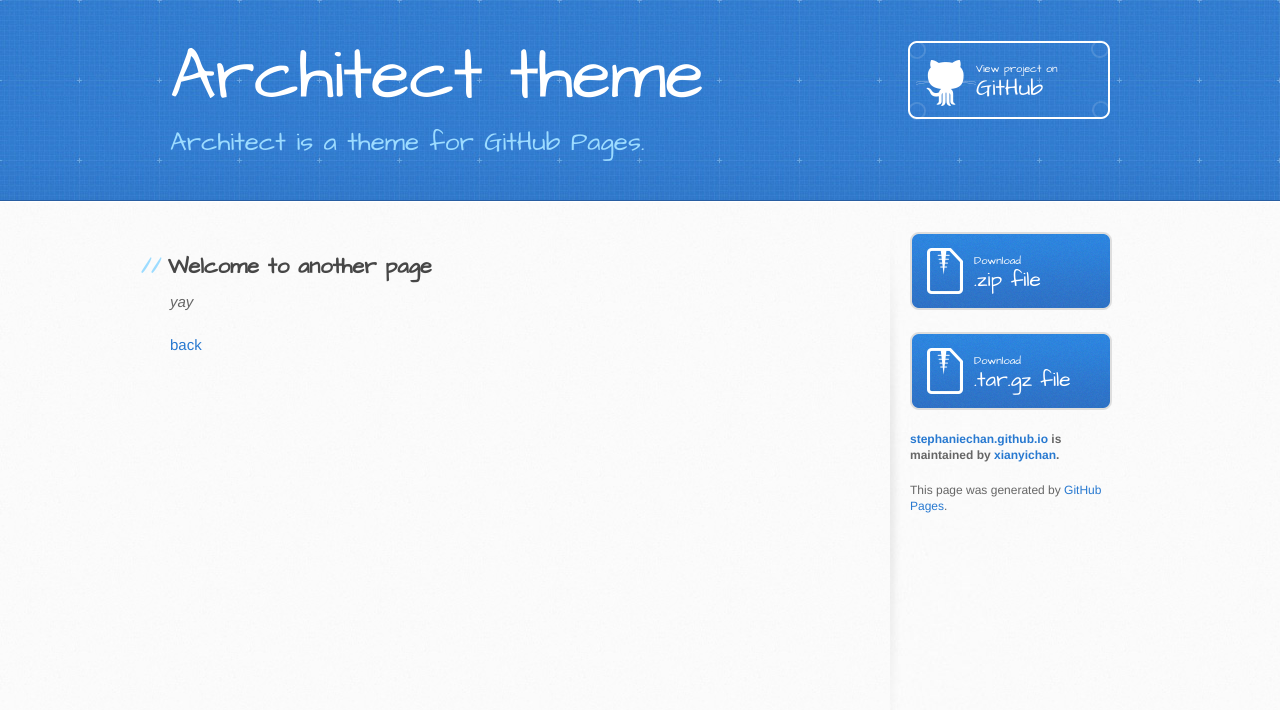
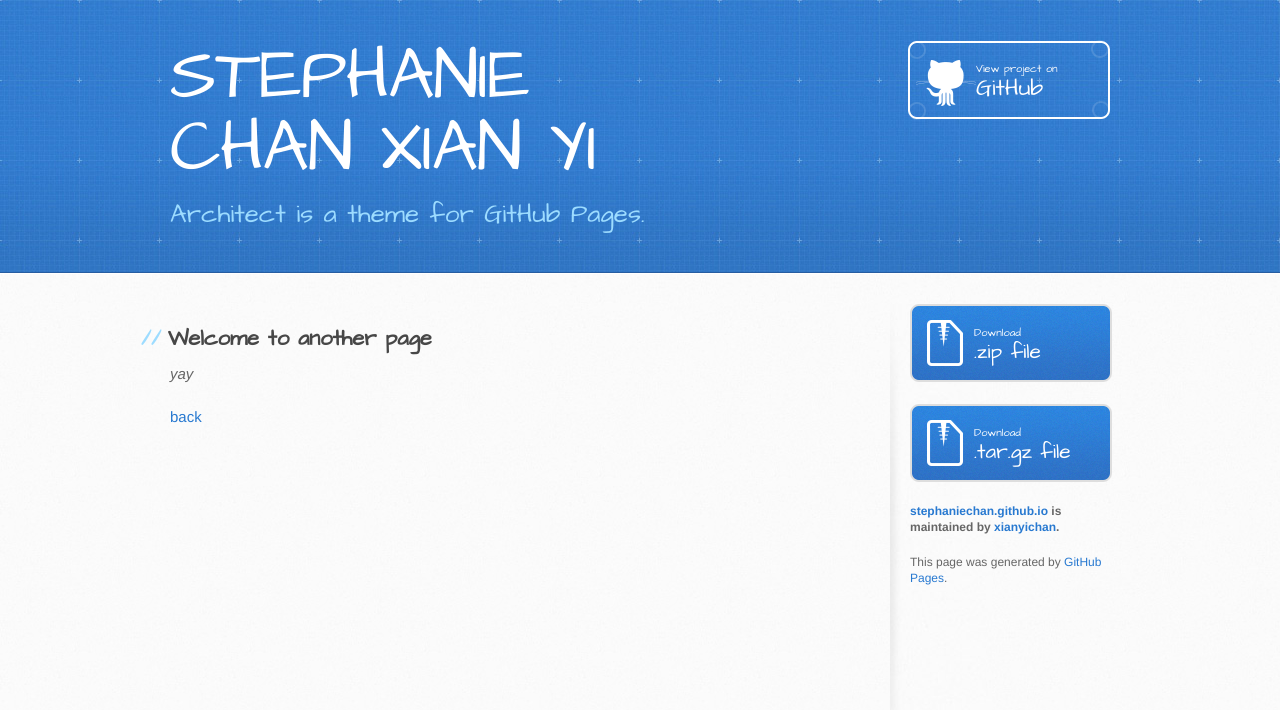
Before and after one commit to xianyichan/stephaniechan.github.io, a Jekyll site: the page built from another-page.md, in a window 1280 px wide. Shown: the top 710 px of the page. Built offline with Jekyll 4.4.1, drawn with Linux system fonts in a browser that asks for light colours; our own code applies the rules of GitHub Pages for plain Markdown files.

Commit message:
update name

```diff
--- a/_config.yml
+++ b/_config.yml
@@ -1,4 +1,4 @@
-title: Architect theme
+title: STEPHANIE CHAN XIAN YI
 description: Architect is a theme for GitHub Pages.
 show_downloads: true
 google_analytics:
```
